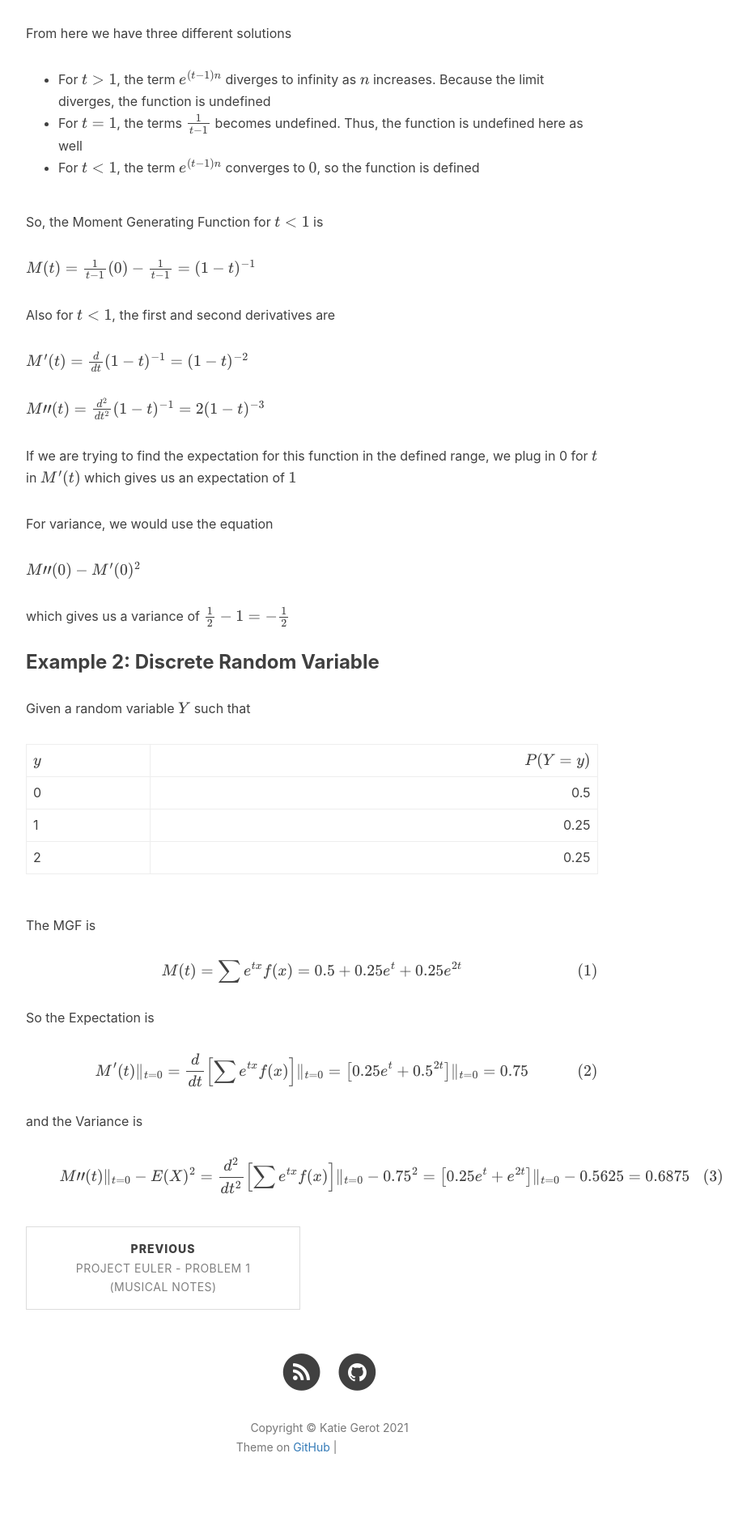
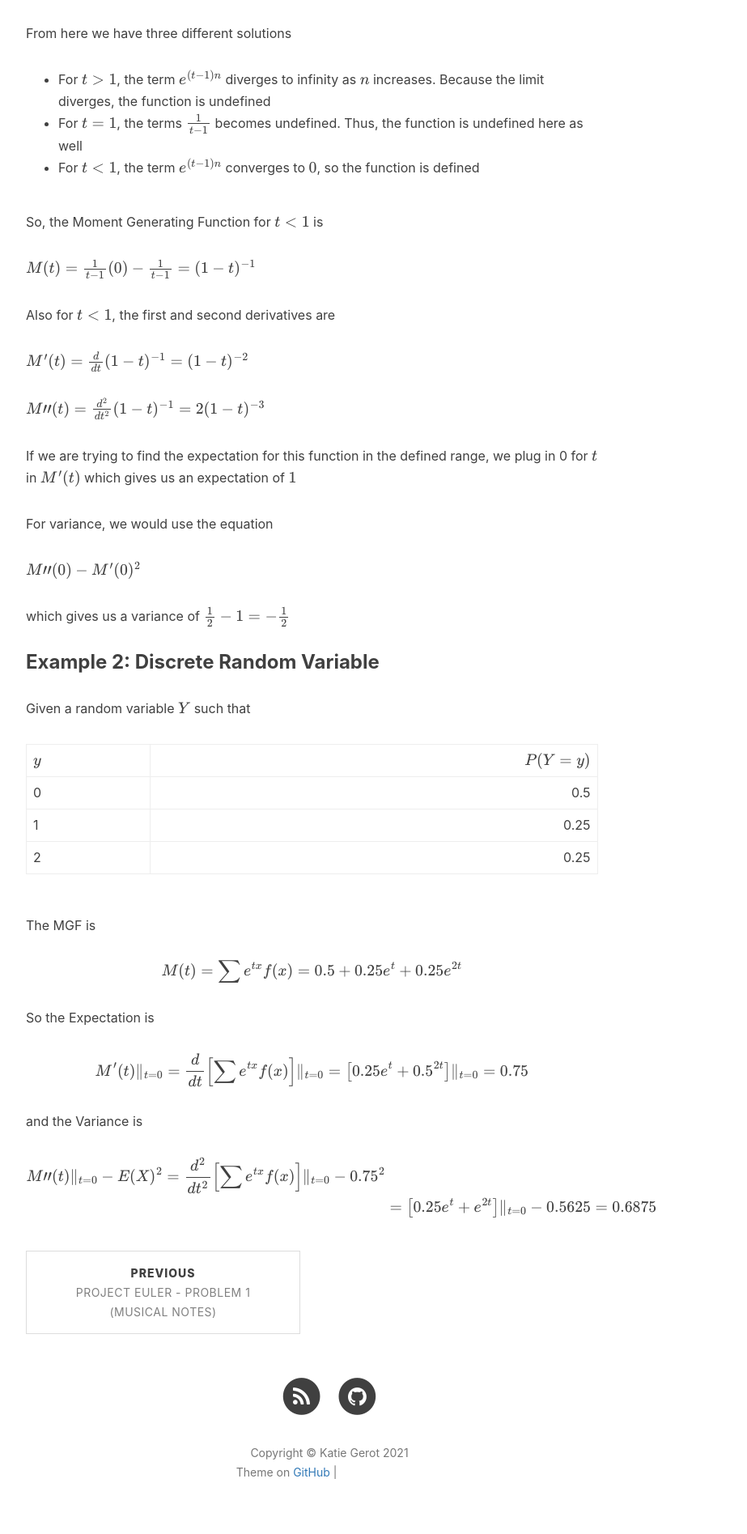
Before and after one commit to kgerot/kgerot.github.io, a Jekyll site: the page built from _posts/2021-12-02-MGF-Intro.md, in a window 1280 px wide. Shown: the part 3643-5538 px from the top of the page at 81% size, without its empty margins (233-1156 px from the left). Built offline with Jekyll 4.4.1, drawn with Linux system fonts in a browser that asks for light colours; nearby versions of some CDN libraries; formulas are drawn with MathJax 3; comment, search, counter and statistics services are not loaded; before the commit the page ends 5508 px from its top, so only the background shows below that; grey boxes are pictures that could not be loaded.

Commit message:
fixing latex

```diff
--- a/_posts/2021-12-02-MGF-Intro.md
+++ b/_posts/2021-12-02-MGF-Intro.md
@@ -157,17 +157,24 @@ Given a random variable $Y$ such that
 The MGF is
 
 $$
+    \begin{align*}
     M(t) = \sum e^{tx}f(x) = 0.5 + 0.25e^{t} + 0.25e^{2t}
+    \end{align*}
 $$
 
 So the Expectation is
 
 $$
+    \begin{align*}
     M'(t)\|_{t=0} = \frac{d}{dt}\left[ \sum e^{tx}f(x) \right]\|_{t=0} = \left[0.25e^t + 0.5^{2t}\right]\|_{t=0} = 0.75
+    \end{align*}
 $$
 
 and the Variance is
 
 $$
-    M"(t)\|_{t=0} - E(X)^2 = \frac{d^2}{dt^2}\left[ \sum e^{tx}f(x) \right]\|_{t=0} - 0.75^2 = \left[0.25e^t + e^{2t}\right]\|_{t=0} - 0.5625 = 0.6875
+    \begin{align*}
+    M"(t)\|_{t=0} - E(X)^2 = \frac{d^2}{dt^2}\left[ \sum e^{tx}f(x) \right]\|_{t=0} - 0.75^2\\
+    &= \left[0.25e^t + e^{2t}\right]\|_{t=0} - 0.5625 = 0.6875
+    \end{align*}
 $$
```
